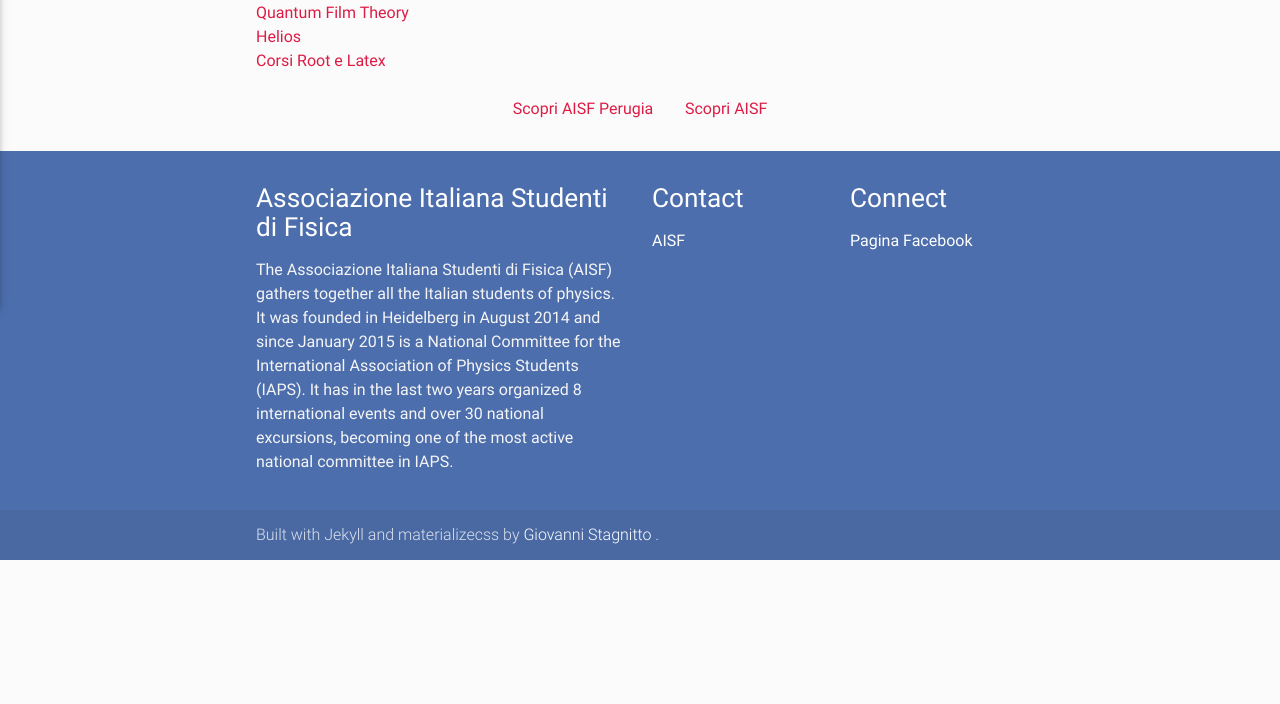
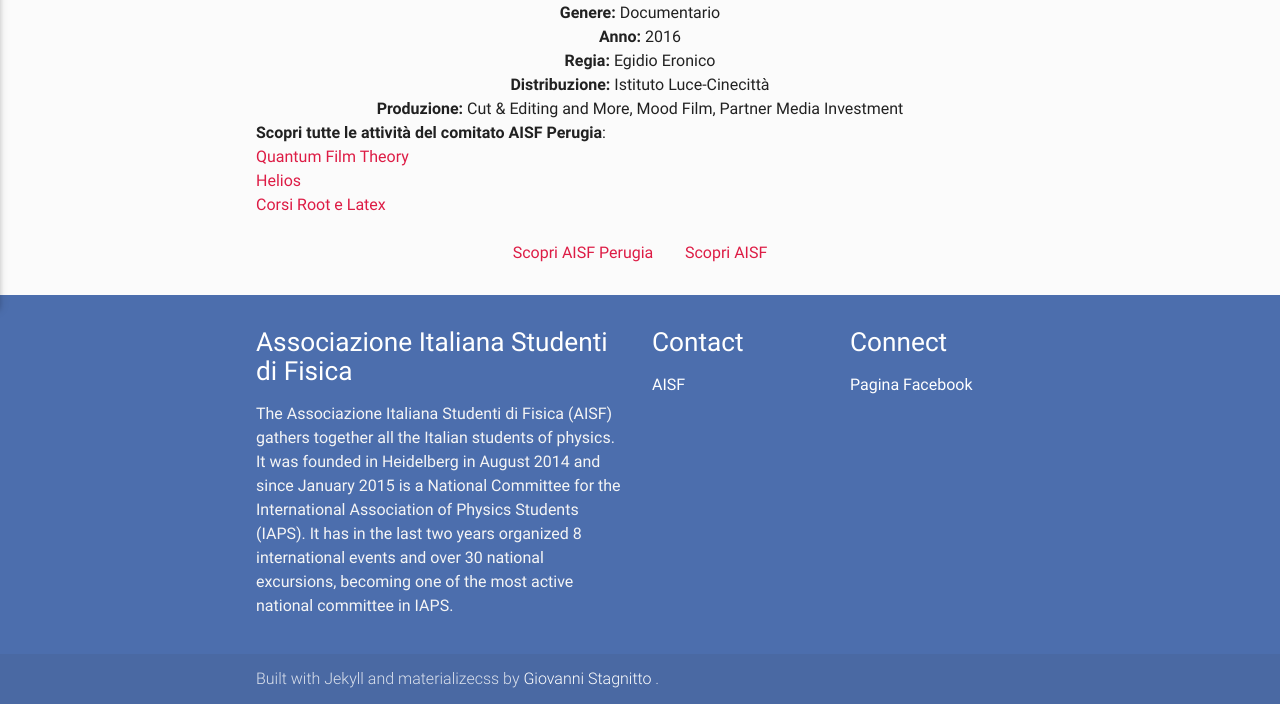
Before and after one commit to ai-sf/aisf_perugia, a Jekyll site: the page built from ProssimiEventi.md, in a window 1280 px wide. Shown: the part 652-1356 px from the top of the page. Built offline with Jekyll 4.4.1, drawn with Linux system fonts in a browser that asks for light colours; nearby versions of some CDN libraries; before the commit the page ends 1212 px from its top, so only the background shows below that; some of the changed text lies outside the part shown.

Commit message:
Update ProssimiEventi.md

```diff
--- a/ProssimiEventi.md
+++ b/ProssimiEventi.md
@@ -18,6 +18,14 @@
 
 <section>
 
+<center>
+<b>Data di uscita:</b> 15 aprile 2016<br>
+<b>Genere:</b> Documentario<br>
+<b>Anno:</b> 2016<br>
+<b>Regia:</b> Egidio Eronico<br>
+<b>Distribuzione:</b> Istituto Luce-Cinecittà<br>
+<b>Produzione:</b> Cut & Editing and More, Mood Film, Partner Media Investment<br>
+</center>
 
 <b>Scopri tutte le attività del comitato AISF Perugia</b>:<br>
 <a href="/perugia/QFT"> Quantum Film Theory</a> <br>
```
